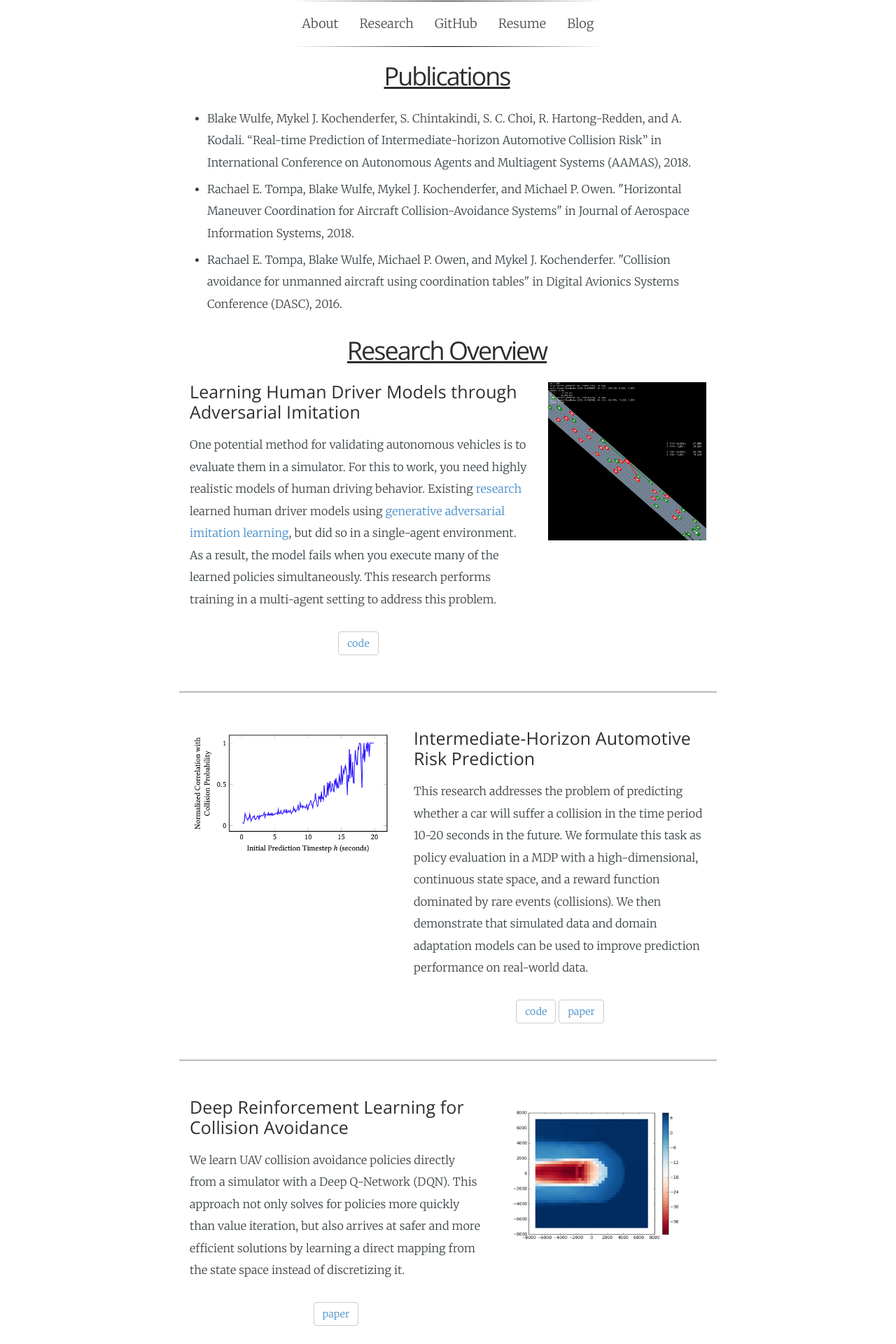
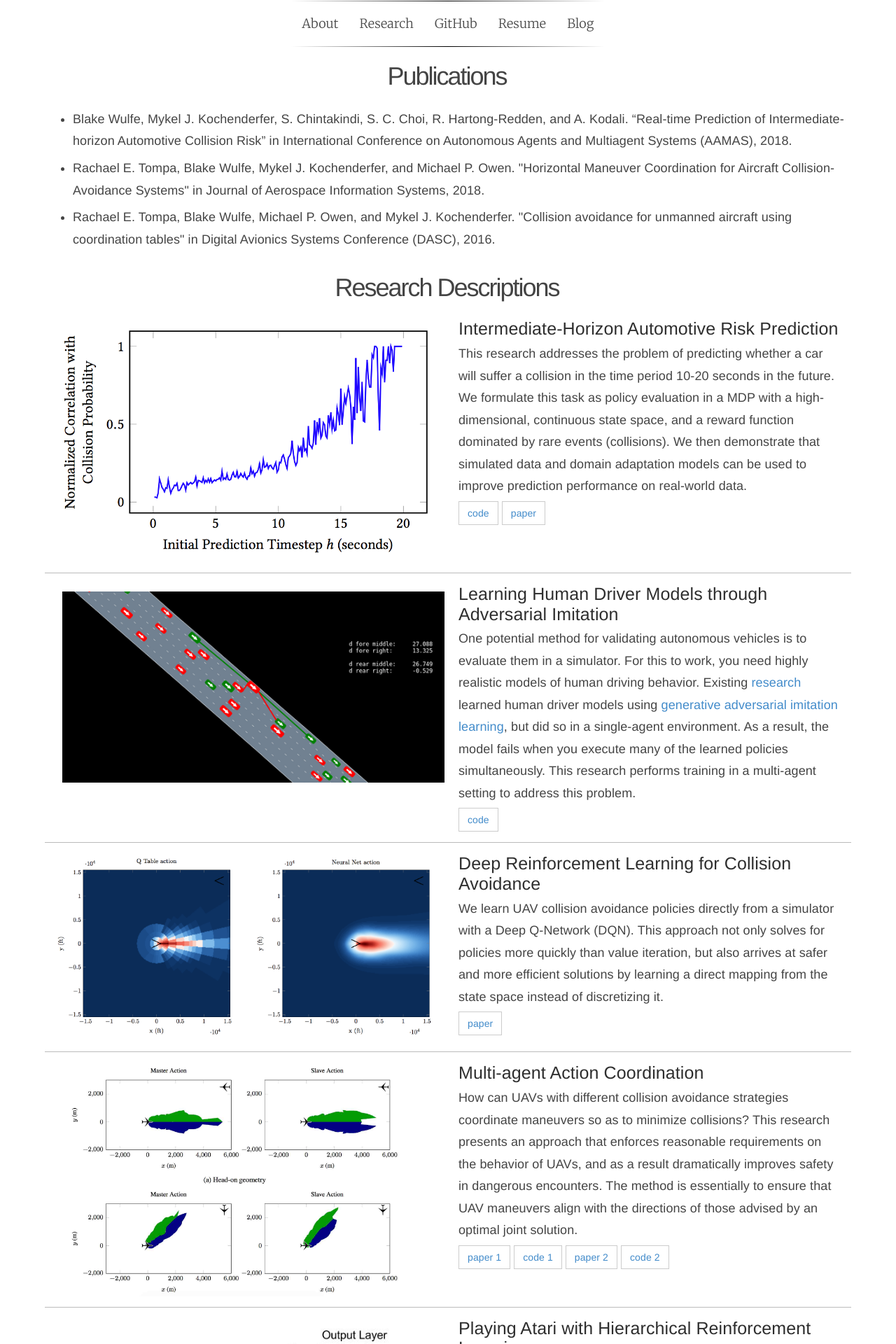
Before and after one commit to wulfebw/legacy.wulfebw.github.io, a Jekyll site: the page built from research.html, in a window 1280 px wide. Shown: the top 1920 px of the page at 70% size. Built offline with Jekyll 4.4.1, drawn with Linux system fonts in a browser that asks for light colours; some web fonts are replaced; some of the changed text lies outside the part shown.

Commit message:
updating research

```diff
--- a/_includes/research.md
+++ b/_includes/research.md
@@ -9,112 +9,20 @@
     <li>Rachael E. Tompa, Blake Wulfe, Michael P. Owen, and Mykel J. Kochenderfer. "Collision avoidance for unmanned aircraft using coordination tables" in Digital Avionics Systems Conference (DASC), 2016.</li>
 </ul>
 
-<h1 class="rsection">Research Overview</h1>
+<h1 class="rsection">Research Descriptions</h1>
 
 <div class="container-fluid">
   <div class="row">
-    <div class="col-md-8">
-        <h3 class="rtitle">Learning Human Driver Models through Adversarial Imitation</h3>
-        <p>
-        One potential method for validating autonomous vehicles is to evaluate them in a simulator. For this to work, you need highly realistic models of human driving behavior. Existing <a href="https://arxiv.org/abs/1701.06699" class="md-link">research</a> learned human driver models using <a href="https://arxiv.org/abs/1606.03476" class="md-link">generative adversarial imitation learning</a>, but did so in a single-agent environment. As a result, the model fails when you execute many of the learned policies simultaneously. This research performs training in a multi-agent setting to address this problem.
-        </p>
-        <a href="https://github.com/wulfebw/ngsim_env" class="md-link btn-default btn">code</a>
-    </div>
-    <div class="col-md-4">
-        <img class="rimg" src="{{ site.github.url }}/media/multiagent_driver.png" />
-    </div>
-  </div>
-</div>
-
----
-
-<div class="container-fluid">
-  <div class="row">
-    <div class="col-md-5">
+    <div class="col-md-6">
         <img class="rimg" src="{{ site.github.url }}/media/behavior_sig.png" />
     </div>
-    <div class="col-md-7">
+    <div class="col-md-6">
         <h3 class="rtitle">Intermediate-Horizon Automotive Risk Prediction</h3>
         <p>
         This research addresses the problem of predicting whether a car will suffer a collision in the time period 10-20 seconds in the future. We formulate this task as policy evaluation in a MDP with a high-dimensional, continuous state space,  and a reward function dominated by rare events (collisions). We then demonstrate that simulated data and domain adaptation models can be used to improve prediction performance on real-world data.
         </p>
-        <a href="https://github.com/wulfebw/risk_prediction" class="md-link btn-default btn">code</a>
-        <a href="https://arxiv.org/abs/1802.01532" class="md-link btn-default btn">paper</a>
-    </div>
-  </div>
-</div>
-
----
-
-<div class="container-fluid">
-  <div class="row">
-    <div class="col-md-7">
-        <h3 class="rtitle">Deep Reinforcement Learning for Collision Avoidance</h3>
-        <p>
-        We learn UAV collision avoidance policies directly from a simulator with a Deep Q-Network (DQN). This approach not only solves for policies more quickly than value iteration, but also arrives at safer and more efficient solutions by learning a direct mapping from the state space instead of discretizing it.
-        </p>
-        <a href="{{ site.github.url }}/assets/CS238_Final_Paper.pdf" class="md-link btn-default btn">paper</a>
-    </div>
-    <div class="col-md-5">
-        <img class="rimg" src="{{ site.github.url }}/media/value_-180_reduced.png" />
-    </div>
-  </div>
-</div>
-
----
-
-<div class="container-fluid">
-  <div class="row">
-    <div class="col-md-5">
-        <img class="rimg" src="{{ site.github.url }}/media/joint_actions_reduced.jpg" />
-    </div>
-    <div class="col-md-7">
-        <h3 class="rtitle">Multi-agent Action Coordination</h3>
-        <p>
-        How can UAVs with different collision avoidance strategies coordinate maneuvers so as to minimize collisions? This research presents an approach that enforces reasonable requirements on the behavior of UAVs, and as a result dramatically improves safety in dangerous encounters. The method is essentially to ensure that UAV maneuvers align with the directions of those advised by an optimal joint solution.
-        </p>
-        <a href="http://ieeexplore.ieee.org/document/7777958/" class="md-link btn-default btn">paper 1</a>
-        <a href="https://github.com/sisl/HorizontalCoordUAVs" class="md-link btn-default btn">code 1</a>
-        <a href="https://arc.aiaa.org/doi/abs/10.2514/1.I010576" class="md-link btn-default btn">paper 2</a>
-        <a href="https://github.com/sisl/HCoordTablesUAVs" class="md-link btn-default btn">code 2</a>
-    </div>
-  </div>
-</div>
-
----
-
-<div class="container-fluid">
-  <div class="row">
-    <div class="col-md-8">
-        <h3 class="rtitle">Playing Atari with Hierarchical Reinforcement Learning </h3>
-        <p>
-        How can artificial agents autonomously learn increasingly complex behavior? The <a href="http://people.idsia.ch/~juergen/subgoals.html" class="md-link">traditional</a> <a href="https://people.cs.umass.edu/~mahadeva/papers/hrl.pdf" class="md-link">approach</a> to solving this problem is to identify subgoals, and then to learn options (i.e., skills) useful for achieving those subgoals. In this research, we instead take a bottom-up approach to HRL, wherein the sequential, primitive actions of an agent are modeled as the result of latent variables, which may themselves be used as options (similar in concept to the approach taken <a href="http://www.ausy.tu-darmstadt.de/uploads/Site/EditPublication/Daniel2016JMLR.pdf" class="md-link">here</a>). This research makes an initial step in this direction, using hierarchical recurrent neural networks within a <a href="https://arxiv.org/abs/1507.06527" class="md-link">Recurrent Q-Network</a>.
-        </p>
-        <a href="{{ site.github.url }}/assets/CS239_Final_Paper.pdf" class="md-link btn-default btn">paper 1</a>
-        <a href="https://github.com/wulfebw/hierarchical_rl" class="md-link btn-default btn">code 1</a>
-        <a href="{{ site.github.url }}/assets/CS221_Final_Paper.pdf" class="md-link btn-default btn">paper 2</a>
-        <a href="https://github.com/wulfebw/playing_atari" class="md-link btn-default btn">code 2</a>
-    </div>
-    <div class="col-md-4">
-        <img class="rimg" src="{{ site.github.url }}/media/hsRQN.jpg" />
-    </div>
-  </div>
-</div>
-
----
-
-<div class="container-fluid">
-  <div class="row">
-    <div class="col-md-5">
-        <img class="rimg" src="{{ site.github.url }}/media/sine_reduced.png" />
-    </div>
-    <div class="col-md-7">
-        <h3 class="rtitle">Language Modeling with Recurrent Generative Adversarial Networks</h3>
-        <p>
-        <a href="https://arxiv.org/abs/1406.2661" class="md-link">GANs</a> have had a lot of success in generating images; can they be applied with similar effect to natural language? Since natural language is discrete, we formulate this task as a reinforcement learning problem, and use REINFORCE to train a recurrent generative network to maximize rewards produced by a discriminating network. We found this approach did not scale well to the vocab sizes used in realistic datasets (> 60,000 words), but believe improved training methods (e.g., <a href="https://arxiv.org/abs/1502.05477" class="md-link">TRPO</a>) and curriculum learning (e.g., <a href="https://arxiv.org/abs/1511.06732" class="md-link">MIXER</a>) might overcome these issues.
-        </p>
-        <a href="{{ site.github.url }}/assets/CS224d_Final_Paper.pdf" class="md-link btn-default btn">paper</a>
-        <a href="https://github.com/wulfebw/adversarial_rl" class="md-link btn-default btn">code</a>
+        <a href="https://github.com/wulfebw/risk_prediction" class="md-link btn-default btn rbtn">code</a>
+        <a href="https://arxiv.org/abs/1802.01532" class="md-link btn-default btn rbtn">paper</a>
     </div>
   </div>
 </div>
@@ -124,15 +32,104 @@
 <div class="container-fluid">
   <div class="row">
     <div class="col-md-6">
+        <img class="rimg img-border" src="{{ site.github.url }}/media/multiagent_driver_crop.png" />
+    </div>
+    <div class="col-md-6">
+        <h3 class="rtitle">Learning Human Driver Models through Adversarial Imitation</h3>
+        <p>
+        One potential method for validating autonomous vehicles is to evaluate them in a simulator. For this to work, you need highly realistic models of human driving behavior. Existing <a href="https://arxiv.org/abs/1701.06699" class="md-link">research</a> learned human driver models using <a href="https://arxiv.org/abs/1606.03476" class="md-link">generative adversarial imitation learning</a>, but did so in a single-agent environment. As a result, the model fails when you execute many of the learned policies simultaneously. This research performs training in a multi-agent setting to address this problem.
+        </p>
+        <a href="https://github.com/wulfebw/ngsim_env" class="md-link btn-default btn rbtn">code</a>
+    </div>
+  </div>
+</div>
+
+---
+
+<div class="container-fluid">
+  <div class="row">
+    <div class="col-md-6">
+        <img class="rimg" src="{{ site.github.url }}/media/uav_value.png" />
+    </div>
+    <div class="col-md-6">
+        <h3 class="rtitle">Deep Reinforcement Learning for Collision Avoidance</h3>
+        <p>
+        We learn UAV collision avoidance policies directly from a simulator with a Deep Q-Network (DQN). This approach not only solves for policies more quickly than value iteration, but also arrives at safer and more efficient solutions by learning a direct mapping from the state space instead of discretizing it.
+        </p>
+        <a href="{{ site.github.url }}/assets/CS238_Final_Paper.pdf" class="md-link btn-default btn rbtn">paper</a>
+    </div>
+  </div>
+</div>
+
+---
+
+<div class="container-fluid">
+  <div class="row">
+    <div class="col-md-6">
+        <img class="rimg" src="{{ site.github.url }}/media/joint_actions_reduced.jpg" />
+    </div>
+    <div class="col-md-6">
+        <h3 class="rtitle">Multi-agent Action Coordination</h3>
+        <p>
+        How can UAVs with different collision avoidance strategies coordinate maneuvers so as to minimize collisions? This research presents an approach that enforces reasonable requirements on the behavior of UAVs, and as a result dramatically improves safety in dangerous encounters. The method is essentially to ensure that UAV maneuvers align with the directions of those advised by an optimal joint solution.
+        </p>
+        <a href="http://ieeexplore.ieee.org/document/7777958/" class="md-link btn-default btn rbtn">paper 1</a>
+        <a href="https://github.com/sisl/HorizontalCoordUAVs" class="md-link btn-default btn rbtn">code 1</a>
+        <a href="https://arc.aiaa.org/doi/abs/10.2514/1.I010576" class="md-link btn-default btn rbtn">paper 2</a>
+        <a href="https://github.com/sisl/HCoordTablesUAVs" class="md-link btn-default btn rbtn">code 2</a>
+    </div>
+  </div>
+</div>
+
+---
+
+<div class="container-fluid">
+  <div class="row">
+    <div class="col-md-6">
+        <img class="rimg" src="{{ site.github.url }}/media/hsRQN.jpg" />
+    </div>
+    <div class="col-md-6">
+        <h3 class="rtitle">Playing Atari with Hierarchical Reinforcement Learning </h3>
+        <p>
+        How can artificial agents autonomously learn increasingly complex behavior? The <a href="http://people.idsia.ch/~juergen/subgoals.html" class="md-link">traditional</a> <a href="https://people.cs.umass.edu/~mahadeva/papers/hrl.pdf" class="md-link">approach</a> to solving this problem is to identify subgoals, and then to learn options (i.e., skills) useful for achieving those subgoals. In this research, we instead take a bottom-up approach to HRL, wherein the sequential, primitive actions of an agent are modeled as the result of latent variables, which may themselves be used as options (similar in concept to the approach taken <a href="http://www.ausy.tu-darmstadt.de/uploads/Site/EditPublication/Daniel2016JMLR.pdf" class="md-link">here</a>). This research makes an initial step in this direction, using hierarchical recurrent neural networks within a <a href="https://arxiv.org/abs/1507.06527" class="md-link">Recurrent Q-Network</a>.
+        </p>
+        <a href="{{ site.github.url }}/assets/CS239_Final_Paper.pdf" class="md-link btn-default btn rbtn">paper 1</a>
+        <a href="https://github.com/wulfebw/hierarchical_rl" class="md-link btn-default btn rbtn">code 1</a>
+        <a href="{{ site.github.url }}/assets/CS221_Final_Paper.pdf" class="md-link btn-default btn rbtn">paper 2</a>
+        <a href="https://github.com/wulfebw/playing_atari" class="md-link btn-default btn rbtn">code 2</a>
+    </div>
+  </div>
+</div>
+
+---
+
+<div class="container-fluid">
+  <div class="row">
+    <div class="col-md-6">
+        <img class="rimg" src="{{ site.github.url }}/media/tsne_reduced.jpg" />
+    </div>
+    <div class="col-md-6">
         <h3 class="rtitle">Geo-localization of Street View Images</h3>
         <p>
         Given a random, street-level image of a city from around the world, could you identify where the picture was taken? In this project, we collected a dataset of 100,000 images from ten cities, and trained a convolutional neural network to predict the city from the image. We found that the network successfully identifies the city with ~75% accuracy. Research tackling this project at a much larger scale was published concurrently (<a href="https://arxiv.org/abs/1602.05314" class="md-link">PlaNet</a>).
         </p>
-        <a href="{{ site.github.url }}/assets/CS231n_Final_Paper.pdf" class="md-link btn-default btn">paper</a>
-        <a href="https://github.com/wulfebw/LittlePlaNet-Models" class="md-link btn-default btn">code</a>
+        <a href="{{ site.github.url }}/assets/CS231n_Final_Paper.pdf" class="md-link btn-default btn rbtn">paper</a>
+        <a href="https://github.com/wulfebw/LittlePlaNet-Models" class="md-link btn-default btn rbtn">code</a>
     </div>
-    <div class="col-md-6">
-        <img class="rimg" src="{{ site.github.url }}/media/tsne_reduced.jpg" />
+  </div>
+</div>
+
+---
+
+<div class="container-fluid">
+  <div class="row">
+    <div class="col-md-12">
+        <h3 class="rtitle">Language Modeling with Recurrent Generative Adversarial Networks</h3>
+        <p>
+        <a href="https://arxiv.org/abs/1406.2661" class="md-link">GANs</a> have had a lot of success in generating images; can they be applied with similar effect to natural language? Since natural language is discrete, we formulate this task as a reinforcement learning problem, and use REINFORCE to train a recurrent generative network to maximize rewards produced by a discriminating network. We found this approach did not scale well to the vocab sizes used in realistic datasets (> 60,000 words), but believe improved training methods (e.g., <a href="https://arxiv.org/abs/1502.05477" class="md-link">TRPO</a>) and curriculum learning (e.g., <a href="https://arxiv.org/abs/1511.06732" class="md-link">MIXER</a>) might overcome these issues.
+        </p>
+        <a href="{{ site.github.url }}/assets/CS224d_Final_Paper.pdf" class="md-link btn-default btn rbtn">paper</a>
+        <a href="https://github.com/wulfebw/adversarial_rl" class="md-link btn-default btn rbtn">code</a>
     </div>
   </div>
 </div>
@@ -146,19 +143,23 @@
         <p>
         In this project, I analyzed a set of ~2,000 pairwise social encounters. Using the audio, visual, and network features from those interactions, I was able to predict their outcomes with about 85% accuracy. While I am more focused on reinforcement learning now, I still think this topic is interesting, and in particular believe that enabling computers to intelligently interact with people (e.g., in healthcare or educational settings) would be widely beneficial.
         </p>
-        <a href="{{ site.github.url }}/assets/IS_Final_Paper.pdf" class="md-link btn-default btn">paper</a>
-        <a href="https://github.com/wulfebw/Independent_Study" class="md-link btn-default btn">code</a>
+        <a href="{{ site.github.url }}/assets/IS_Final_Paper.pdf" class="md-link btn-default btn rbtn">paper</a>
+        <a href="https://github.com/wulfebw/Independent_Study" class="md-link btn-default btn rbtn">code</a>
     </div>
   </div>
 </div>
 
 ---
-
-### 3D Map Generation with Autonomous UAVs
-Our goal in this project was to develop a method for collecting imagery of archaeological sites using autonomous UAVs, which could then be used to generate 3D mappings of those sites. We lived in a highland village in Peru for two months while we attempted to collect imagery using the UAVs. The cover image for this website is a photo I took of the archaeological site where we spent the summer.
-
-<div>
-<a href="https://www.cambridge.org/core/journals/advances-in-archaeological-practice/article/div-classtitlecapturing-complexitydiv/22A3C3132AA4F5C6ADAB72DEE1265582" class="md-link btn-default btn">paper</a>
+<div class="container-fluid">
+  <div class="row">
+    <div class="col-md-12">
+        <h3 class="rtitle">3D Map Generation with Autonomous UAVs</h3>
+        <p>
+        Our goal in this project was to develop a method for collecting imagery of archaeological sites using autonomous UAVs, which could then be used to generate 3D mappings of those sites. We lived in a highland village in Peru for two months while we attempted to collect imagery using the UAVs. The cover image for this website is a photo I took of the archaeological site where we spent the summer.
+        </p>
+        <a href="https://www.cambridge.org/core/journals/advances-in-archaeological-practice/article/div-classtitlecapturing-complexitydiv/22A3C3132AA4F5C6ADAB72DEE1265582" class="md-link btn-default btn rbtn">paper</a>
+    </div>
+  </div>
 </div>
 
 ---
--- a/css/prism.css
+++ b/css/prism.css
@@ -72,9 +72,14 @@ pre[class*="language-"] {
 	/*padding-right: 8em;
 	padding-left: 8em;
 	font-size: 85%;*/
-    padding-right: 20%;
-    padding-left: 20%;
-    font-size: 90%;
+    /*padding-right: 20%;
+    padding-left: 20%;*/
+    padding-right: 5%;
+    padding-left: 5%;
+    font-size: 100%;
+    font-family: sans-serif;
+    color: #444;
+    font-weight: 200
 }
 
 .md-link {
@@ -118,8 +123,14 @@ p{
 }
 
 .rimg {
-    max-width: 100%;
+    /*max-width: 100%;*/
     /*max-height: 100%;*/
+    text-align: center;
+    max-height: auto;
+}
+
+.img-border {
+    margin: 10px;
 }
 
 .pubs {
@@ -128,10 +139,25 @@ p{
 
 .rtitle {
     text-align: left;
+    margin-bottom: 5px;
+    font-family: sans-serif;
+    font-weight: 300;
 }
 
 .rsection {
-    text-decoration: underline;
+    font-family: sans-serif;
+    color: #444;
+    font-weight: 200;
+}
+
+.rbtn {
+    float: left;
+    margin: 0px 5px 0px 0px;
+    border-radius: 0;
+}
+
+p {
+    margin-bottom: 5px
 }
 
 img {
@@ -161,7 +187,8 @@ img {
 }
 
 hr {
-    border-top: #808080 1px solid;
+    border-top: #bbbbbb 1px solid;
+    margin: 15px 0px 15px 0px;
 }
 
 .blog-footer {
```
Also changed, not shown: media/multiagent_driver_crop.png (added), media/multiagent_driver_crop_border.png (added), media/multiagent_driver_x600.png (added), media/tmp/multiagent_driver.png (added), media/tmp/multiagent_driver_crop.png (added), media/tmp/multiagent_driver_crop_border.png (added), media/tmp/multiagent_driver_x600.png (added), media/uav_policy.png (added), media/uav_value.png (added).
